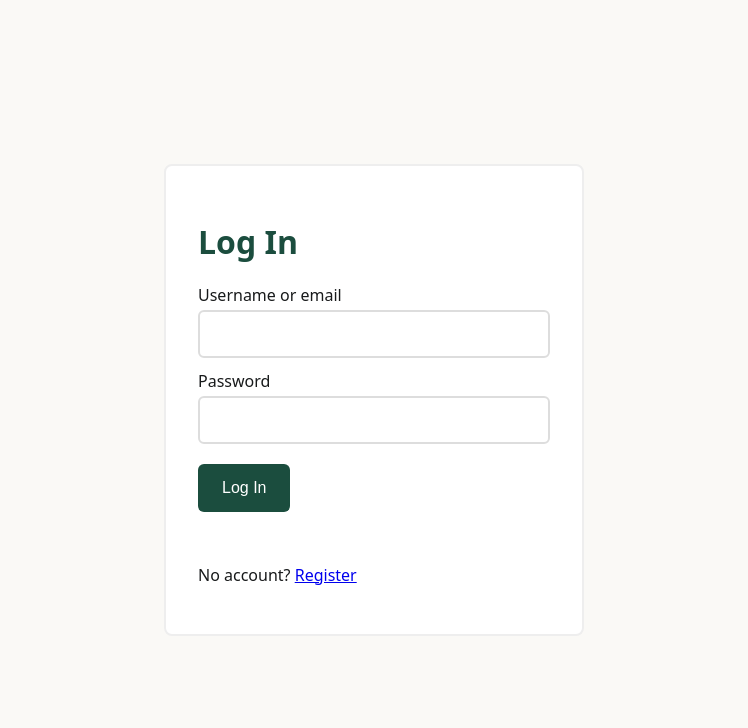
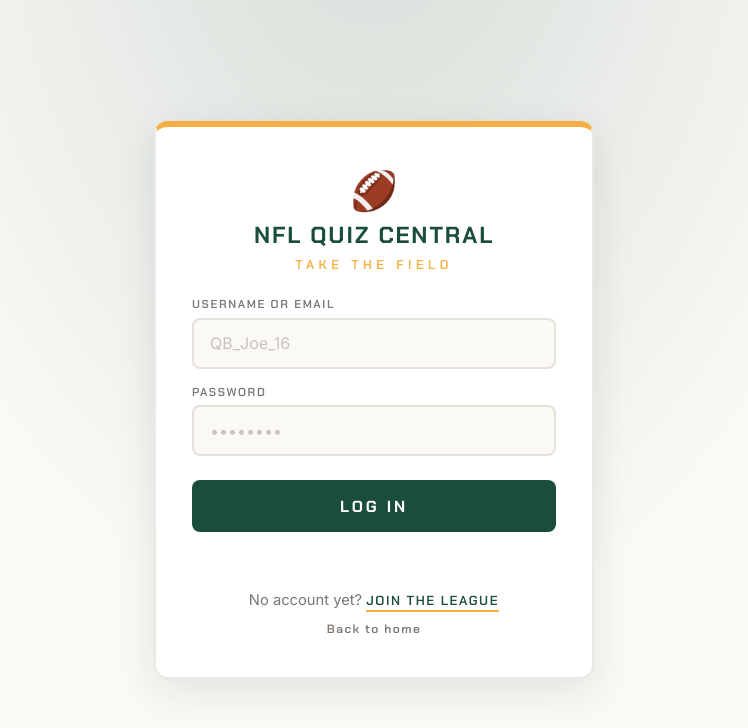
Before and after one commit to 400580-svg/quiz-page, a website: page public/login.html in a window 1280 px wide. Shown: the whole page, without its empty margins (266-1014 px from the left). Drawn offline with Linux system fonts and the light colour scheme.

Commit message:
Restyle login page with Athletic Minimalist branding (turf green / gold, scoreboard typography)

```diff
--- a/public/login.html
+++ b/public/login.html
@@ -5,18 +5,36 @@
   <meta name="viewport" content="width=device-width, initial-scale=1.0" />
   <title>Log In — NFL Quiz Central</title>
   <link rel="stylesheet" href="/styles.css" />
+  <link rel="preconnect" href="https://fonts.googleapis.com" />
+  <link rel="preconnect" href="https://fonts.gstatic.com" crossorigin />
+  <link href="https://fonts.googleapis.com/css2?family=Chakra+Petch:wght@600;700&family=Inter:wght@400;500;600&display=swap" rel="stylesheet" />
 </head>
-<body>
-  <main class="card">
-    <h1>Log In</h1>
-    <form id="login-form">
-      <label>Username or email<input name="username" required /></label>
-      <label>Password<input name="password" type="password" required /></label>
-      <button class="btn" type="submit">Log In</button>
-      <p id="msg" class="msg"></p>
-    </form>
-    <p>No account? <a href="/register.html">Register</a></p>
-  </main>
+<body class="auth-body">
+  <div class="auth-field">
+    <main class="auth-card">
+      <div class="auth-header">
+        <span class="auth-logo">&#127944;</span>
+        <h1 class="auth-title">NFL QUIZ CENTRAL</h1>
+        <p class="auth-tagline">TAKE THE FIELD</p>
+      </div>
+
+      <form id="login-form" class="auth-form">
+        <label class="auth-label">USERNAME OR EMAIL
+          <input class="auth-input" name="username" placeholder="QB_Joe_16" autocomplete="username" required />
+        </label>
+        <label class="auth-label">PASSWORD
+          <input class="auth-input" name="password" type="password" placeholder="••••••••" autocomplete="current-password" required />
+        </label>
+        <button class="btn btn-primary btn-full" type="submit">LOG IN</button>
+        <p id="msg" class="msg"></p>
+      </form>
+
+      <div class="auth-footer">
+        <p>No account yet? <a class="auth-link" href="/register.html">JOIN THE LEAGUE</a></p>
+        <a class="auth-link auth-link-subtle" href="/">Back to home</a>
+      </div>
+    </main>
+  </div>
   <script src="/app.js"></script>
 </body>
 </html>
--- a/public/styles.css
+++ b/public/styles.css
@@ -1,12 +1,110 @@
-/* Functional placeholder styling only — Athletic Minimalist polish comes in Phase 5. */
-:root { --turf: #1B4D3E; --gold: #F5B041; --cream: #FAF9F6; --ink: #181A1B; --red: #E74C3C; }
+/* ============ Base (functional placeholders — full polish in Phase 5) ============ */
+:root {
+  --turf: #1B4D3E;      /* Primary Turf Green */
+  --gold: #F5B041;      /* Championship Gold */
+  --cream: #FAF9F6;     /* Stadium Cream */
+  --surface: #FFFFFF;   /* Surface White */
+  --ink: #181A1B;       /* Scoreboard Dark */
+  --slate: #7C7571;     /* Slate Gray */
+  --mint: #4EBA87;      /* Mint Green */
+  --red: #E74C3C;       /* Penalty Red */
+}
 * { box-sizing: border-box; }
-body { font-family: system-ui, sans-serif; background: var(--cream); color: var(--ink); margin: 0; display: grid; place-items: center; min-height: 100vh; }
-.card { background: #fff; padding: 2rem; border-radius: 8px; border: 2px solid #eee; width: min(420px, 92vw); }
+body { font-family: 'Inter', system-ui, sans-serif; background: var(--cream); color: var(--ink); margin: 0; display: grid; place-items: center; min-height: 100vh; }
+.card { background: var(--surface); padding: 2rem; border-radius: 8px; border: 2px solid #eee; width: min(420px, 92vw); }
 h1 { color: var(--turf); }
 label { display: block; margin: 0.75rem 0; font-weight: 500; }
 input { display: block; width: 100%; padding: 0.6rem; margin-top: 0.25rem; border: 2px solid #ddd; border-radius: 6px; min-height: 48px; }
 input:focus { border-color: var(--gold); outline: none; }
 .btn { display: inline-block; margin-top: 0.5rem; padding: 0.75rem 1.5rem; min-height: 48px; background: var(--turf); color: #fff; border: none; border-radius: 6px; cursor: pointer; font-size: 1rem; text-decoration: none; }
-.btn-outline { background: #fff; color: var(--turf); border: 2px solid var(--turf); }
+.btn-outline { background: var(--surface); color: var(--turf); border: 2px solid var(--turf); }
 .msg { color: var(--red); min-height: 1.2em; }
+
+/* ============ Login page — Athletic Minimalist ============ */
+.auth-body {
+  background:
+    radial-gradient(ellipse at 50% -20%, rgba(27, 77, 62, 0.16), transparent 60%),
+    var(--cream);
+}
+.auth-field { width: 100%; min-height: 100vh; display: grid; place-items: center; padding: 1.5rem; }
+.auth-card {
+  background: var(--surface);
+  width: min(440px, 94vw);
+  padding: 2.5rem 2.25rem;
+  border-radius: 14px;
+  border: 2px solid #ECE9E4;
+  box-shadow: 0 12px 40px rgba(24, 26, 27, 0.10);
+  border-top: 6px solid var(--gold);
+}
+.auth-header { text-align: center; margin-bottom: 1.5rem; }
+.auth-logo { font-size: 2.4rem; display: block; margin-bottom: 0.4rem; }
+.auth-title {
+  font-family: 'Chakra Petch', 'Montserrat', sans-serif;
+  font-weight: 700;
+  letter-spacing: 0.08em;
+  color: var(--turf);
+  font-size: 1.45rem;
+  margin: 0;
+}
+.auth-tagline {
+  font-family: 'Chakra Petch', sans-serif;
+  font-weight: 600;
+  font-size: 0.8rem;
+  letter-spacing: 0.35em;
+  color: var(--gold);
+  margin: 0.35rem 0 0;
+}
+.auth-form { margin: 0; }
+.auth-label {
+  font-family: 'Chakra Petch', sans-serif;
+  font-size: 0.72rem;
+  font-weight: 600;
+  letter-spacing: 0.14em;
+  color: var(--slate);
+  margin: 1rem 0 0;
+}
+.auth-input {
+  font-family: 'Inter', sans-serif;
+  font-size: 1rem;
+  color: var(--ink);
+  background: var(--cream);
+  border: 2px solid #E5E1DA;
+  border-radius: 8px;
+  padding: 0.85rem 1rem;
+  margin-top: 0.35rem;
+  transition: border-color 0.15s ease, background 0.15s ease;
+}
+.auth-input::placeholder { color: #C9C3BC; }
+.auth-input:focus { border-color: var(--gold); background: var(--surface); outline: none; }
+.btn-primary {
+  font-family: 'Chakra Petch', sans-serif;
+  font-weight: 700;
+  letter-spacing: 0.18em;
+  background: var(--turf);
+  color: #fff;
+  width: 100%;
+  margin-top: 1.5rem;
+  padding: 0.95rem;
+  border-radius: 8px;
+  border: none;
+  cursor: pointer;
+  transition: background 0.15s ease, transform 0.1s ease;
+}
+.btn-primary:hover { background: #15503E; }
+.btn-primary:active { transform: translateY(1px); }
+.btn-full { width: 100%; }
+.auth-footer { text-align: center; margin-top: 1.5rem; }
+.auth-footer p { margin: 0 0 0.5rem; font-size: 0.92rem; color: var(--slate); }
+.auth-link {
+  font-family: 'Chakra Petch', sans-serif;
+  font-weight: 600;
+  font-size: 0.82rem;
+  letter-spacing: 0.12em;
+  color: var(--turf);
+  text-decoration: none;
+  border-bottom: 2px solid var(--gold);
+  padding-bottom: 1px;
+}
+.auth-link:hover { color: var(--gold); border-bottom-color: var(--turf); }
+.auth-link-subtle { border-bottom: none; color: var(--slate); font-size: 0.75rem; }
+.auth-link-subtle:hover { color: var(--turf); }
```
